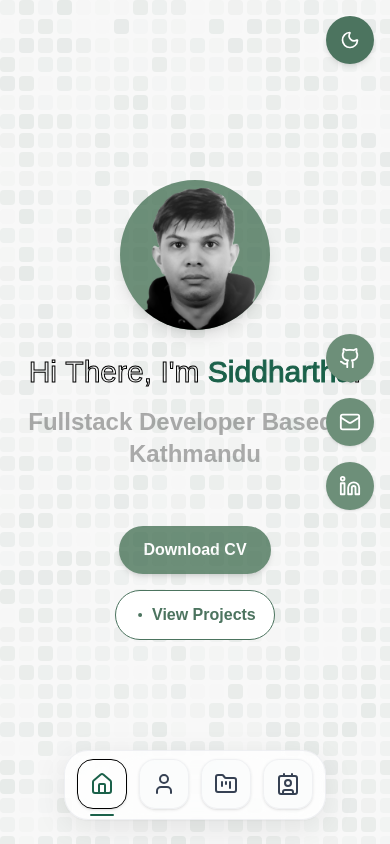
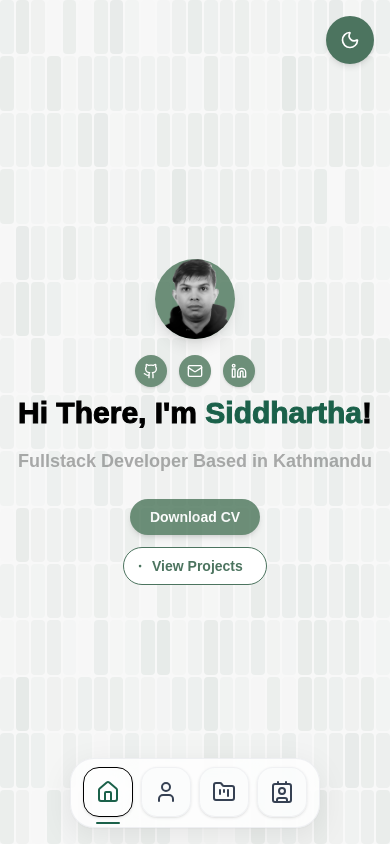
Before and after one commit to sabnocksid/portfolio, a Next.js app: page / in a window 390 px wide. Built offline with nearby package versions, Linux system fonts and the light colour scheme.

Commit message:
feat:: responsiveness

```diff
--- a/app/components/nabbar/navbar.tsx
+++ b/app/components/nabbar/navbar.tsx
@@ -1,4 +1,5 @@
 "use client";
+
 import { motion } from "framer-motion";
 import { useTheme } from "next-themes";
 
@@ -24,18 +25,18 @@ export default function Dock({
   const { theme } = useTheme();
 
   return (
-    <div className="fixed bottom-6 left-0 w-full flex justify-center z-50 pointer-events-none">
+    <div className="fixed bottom-4 sm:bottom-6 left-0 w-full flex justify-center z-50 pointer-events-none">
       <motion.div
-        className="
-          pointer-events-auto flex items-end gap-3
+        className={`
+          pointer-events-auto flex items-end gap-2 sm:gap-3
           rounded-[24px]
           border border-gray-200/60 dark:border-gray-700/40
           bg-white/80 dark:bg-gray-900/90
           backdrop-blur-2xl
           shadow-[0_8px_32px_rgba(0,0,0,0.08),0_1px_2px_rgba(0,0,0,0.04)]
           dark:shadow-[0_8px_32px_rgba(0,0,0,0.8),0_1px_2px_rgba(0,0,0,0.5)]
-          px-3 py-2.5
-        "
+          px-3 py-2.5 sm:px-4 sm:py-3
+        `}
         style={{ height: panelHeight }}
         initial={{ y: 100, opacity: 0 }}
         animate={{ y: 0, opacity: 1 }}
@@ -47,7 +48,7 @@ export default function Dock({
               e.preventDefault();
               const element = document.querySelector(item.href);
               if (element) {
-                element.scrollIntoView({ behavior: 'smooth', block: 'start' });
+                element.scrollIntoView({ behavior: "smooth", block: "start" });
               }
             }
             item.onClick?.();
@@ -67,24 +68,29 @@ export default function Dock({
                 rounded-[16px] border transition-all duration-200
                 ${
                   item.isActive
-                    ? 'border-primary-medium/60 dark:border-primary-dark/60 bg-primary-light/15 dark:bg-primary-dark/40'
-                    : 'border-gray-200/50 dark:border-gray-700/40 bg-gray-50/60 dark:bg-gray-800/60 hover:bg-gray-100/80 dark:hover:bg-gray-700/70'
+                    ? "border-primary-medium/60 dark:border-primary-dark/60 bg-primary-light/15 dark:bg-primary-dark/40"
+                    : "border-gray-200/50 dark:border-gray-700/40 bg-gray-50/60 dark:bg-gray-800/60 hover:bg-gray-100/80 dark:hover:bg-gray-700/70"
                 }
                 backdrop-blur-xl shadow-sm hover:shadow-md
-                cursor-pointer select-none group
-                overflow-visible
+                cursor-pointer select-none group overflow-visible
               `}
               whileHover={{ y: -4, scale: 1.05 }}
               whileTap={{ scale: 0.95 }}
               transition={{ type: "spring", stiffness: 400, damping: 25 }}
             >
               {/* Glow effect on hover */}
-              <div className={`
-                absolute inset-0 rounded-[16px] opacity-0 group-hover:opacity-100 transition-opacity duration-300
-                ${theme === 'dark' ? 'bg-gradient-to-br from-primary-light/15 via-primary-medium/8 to-transparent' : 'bg-gradient-to-br from-primary-light/20 via-transparent to-transparent'}
-              `} />
+              <div
+                className={`
+                  absolute inset-0 rounded-[16px] opacity-0 group-hover:opacity-100 transition-opacity duration-300
+                  ${
+                    theme === "dark"
+                      ? "bg-gradient-to-br from-primary-light/15 via-primary-medium/8 to-transparent"
+                      : "bg-gradient-to-br from-primary-light/20 via-transparent to-transparent"
+                  }
+                `}
+              />
 
-              {/* Active indicator - positioned below the icon */}
+              {/* Active indicator */}
               {item.isActive && (
                 <motion.div
                   className="absolute -bottom-2 left-1/2 -translate-x-1/2 w-6 h-0.5 rounded-full bg-primary-deep dark:bg-primary-light"
@@ -102,27 +108,29 @@ export default function Dock({
                   absolute -top-12 left-1/2 -translate-x-1/2
                   whitespace-nowrap rounded-xl
                   px-3 py-1.5 text-xs font-medium
-                  ${theme === 'dark'
-                    ? 'bg-gray-900/95 text-white border border-gray-700/50'
-                    : 'bg-white/95 text-gray-900 border border-gray-200/50'
-                  }
+                  ${theme === "dark"
+                    ? "bg-gray-900/95 text-white border border-gray-700/50"
+                    : "bg-white/95 text-gray-900 border border-gray-200/50"}
                   backdrop-blur-xl shadow-lg pointer-events-none
                   after:content-[''] after:absolute after:top-full after:left-1/2
                   after:-translate-x-1/2 after:border-[5px] after:border-transparent
-                  ${theme === 'dark'
-                    ? 'after:border-t-gray-900/95'
-                    : 'after:border-t-white/95'
+                  ${
+                    theme === "dark"
+                      ? "after:border-t-gray-900/95"
+                      : "after:border-t-white/95"
                   }
                 `}
               >
                 {item.label}
               </motion.span>
 
-              <div className={`relative z-10 transition-colors ${
-                item.isActive
-                  ? 'text-primary-deep dark:text-primary-light'
-                  : 'text-gray-700 dark:text-gray-300 group-hover:text-primary-dark dark:group-hover:text-primary-light'
-              }`}>
+              <div
+                className={`relative z-10 transition-colors ${
+                  item.isActive
+                    ? "text-primary-deep dark:text-primary-light"
+                    : "text-gray-700 dark:text-gray-300 group-hover:text-primary-dark dark:group-hover:text-primary-light"
+                }`}
+              >
                 {item.icon}
               </div>
             </Component>
--- a/app/components/sections/hero.tsx
+++ b/app/components/sections/hero.tsx
@@ -11,19 +11,21 @@ export default function Hero() {
     <section className="relative w-full h-screen flex flex-col justify-center items-center text-center px-4 overflow-hidden">
       <FlickerGrid rows={51} cols={100} squareSize={15} gap={4} color="bg-primary-medium" maxOpacity={0.1} />
 
-      <ProfileImage size={150} />
+      <ProfileImage />
 
-      <div className="mt-6">
+            <div className="md:mt-6 flex justify-center gap-6">
+        <SocialLinks />
+      </div>
+
+      <div className="mt-2 md:mt-6">
         <HeroIntro />
       </div>
 
-      <div className="mt-8 flex flex-wrap justify-center gap-4">
+      <div className="md:mt-8 flex flex-wrap justify-center gap-4">
         <CTAButtons />
       </div>
 
-      <div className="mt-6 flex justify-center gap-6">
-        <SocialLinks />
-      </div>
+
     </section>
   );
 }
--- a/app/components/sections/hero/bg-overlay.tsx
+++ b/app/components/sections/hero/bg-overlay.tsx
@@ -1,27 +1,54 @@
 "use client";
 
 import { motion } from "framer-motion";
-import { useMemo } from "react";
+import { useMemo, useState, useEffect } from "react";
 
 interface FlickerGridProps {
   rows?: number;
   cols?: number;
   squareSize?: number;
   gap?: number;
-  flickerChance?: number;
   color?: string;
   maxOpacity?: number;
 }
 
 export default function FlickerGrid({
-  rows = 20,
-  cols = 50,
-  squareSize = 10,
-  gap = 6,
-  flickerChance = 0.3,
-  color = "bg-black",
-  maxOpacity = 0.3,
+  color = "bg-primary-medium",
+  maxOpacity = 0.1,
 }: FlickerGridProps) {
+  const [rows, setRows] = useState(20);
+  const [cols, setCols] = useState(50);
+  const [squareSize, setSquareSize] = useState(10);
+  const [gap, setGap] = useState(4);
+
+  useEffect(() => {
+    const updateGrid = () => {
+      const width = window.innerWidth;
+      const height = window.innerHeight;
+
+      if (width < 640) {
+        setCols(25);
+        setRows(15);
+        setSquareSize(8);
+        setGap(2);
+      } else if (width < 1024) {
+        setCols(50);
+        setRows(25);
+        setSquareSize(10);
+        setGap(3);
+      } else {
+        setCols(100);
+        setRows(50);
+        setSquareSize(15);
+        setGap(4);
+      }
+    };
+
+    updateGrid();
+    window.addEventListener("resize", updateGrid);
+    return () => window.removeEventListener("resize", updateGrid);
+  }, []);
+
   const squares = useMemo(() => {
     const arr = [];
     for (let i = 0; i < rows * cols; i++) {
@@ -32,18 +59,22 @@ export default function FlickerGrid({
 
   return (
     <div
-      className={`absolute inset-0 grid pointer-events-none`}
+      className="absolute inset-0 grid pointer-events-none"
       style={{
-        gridTemplateColumns: `repeat(${cols}, ${squareSize}px)`,
-        gridTemplateRows: `repeat(${rows}, ${squareSize}px)`,
+        gridTemplateColumns: `repeat(${cols}, minmax(${squareSize}px, 1fr))`,
+        gridTemplateRows: `repeat(${rows}, minmax(${squareSize}px, 1fr))`,
         gap: `${gap}px`,
+        width: "100%",
+        height: "100%",
+        maxWidth: "100vw",
+        maxHeight: "100vh",
       }}
     >
       {squares.map((opacity, idx) => (
         <motion.div
           key={idx}
           className={`${color} rounded-sm`}
-          style={{ width: squareSize, height: squareSize, opacity }}
+          style={{ width: "100%", height: "100%", opacity }}
           animate={{
             opacity: [
               opacity,
--- a/app/components/sections/hero/bubbleName.tsx
+++ b/app/components/sections/hero/bubbleName.tsx
@@ -1,7 +1,7 @@
 "use client";
 
 import { motion } from "framer-motion";
-import { useState } from "react";
+import { useState, useEffect } from "react";
 import { useTheme } from "next-themes";
 
 const text = "Hi There, I'm Siddhartha!";
@@ -11,7 +11,17 @@ const nameEndIndex = nameStartIndex + name.length - 1;
 
 export default function BubbleText() {
   const [hoveredIndex, setHoveredIndex] = useState<number | null>(null);
+  const [isSmallScreen, setIsSmallScreen] = useState(true);
   const { theme } = useTheme();
+
+  useEffect(() => {
+    const handleResize = () => {
+      setIsSmallScreen(window.innerWidth < 768);
+    };
+    handleResize();
+    window.addEventListener("resize", handleResize);
+    return () => window.removeEventListener("resize", handleResize);
+  }, []);
 
   return (
     <div className="inline-flex text-3xl md:text-5xl flex-wrap font-manrope">
@@ -19,24 +29,34 @@ export default function BubbleText() {
         const isName = idx >= nameStartIndex && idx <= nameEndIndex;
 
         const outlineColor = isName
-          ? "#1b614a" // primary deep outline
+          ? "#1b614a"
           : theme === "dark"
           ? "white"
           : "black";
 
-        // --- INITIAL FILL COLOR ---
-        let fill = isName ? "#1b614a" : "transparent";
-        let weight = isName ? "font-normal" : "font-thin";
+        let fill = isName
+          ? "#1b614a"
+          : isSmallScreen
+          ? theme === "dark"
+            ? "white"
+            : "black"
+          : "transparent";
 
-        // --- HOVER EFFECT LOGIC ---
+        let weight = isName
+          ? "font-semibold md:font-normal"
+          : isSmallScreen
+          ? "font-semibold"
+          : "font-thin md:font-thin";
+
+        // Hover effects
         if (hoveredIndex === idx) {
-          fill = "#1b614a"; // deep
+          fill = "#1b614a";
           weight = "font-extrabold";
         } else if (hoveredIndex === idx - 1 || hoveredIndex === idx + 1) {
-          fill = "#325c4b"; // dark
+          fill = "#325c4b";
           weight = "font-semibold";
         } else if (hoveredIndex === idx - 2 || hoveredIndex === idx + 2) {
-          fill = "#6d8f79"; // light
+          fill = "#6d8f79";
           weight = "font-medium";
         }
 
--- a/app/components/sections/hero/cta.tsx
+++ b/app/components/sections/hero/cta.tsx
@@ -1,8 +1,5 @@
 "use client";
 
-import { Dot } from "lucide-react";
-import React from "react";
-import AnimatedButton from "./viewProjectButton";
 import ViewProjectsButton from "./viewProjectButton";
 
 interface CTAButtonsProps {
@@ -15,14 +12,16 @@ export default function CTAButtons({
   projectsLink = "#projects",
 }: CTAButtonsProps) {
   return (
-    <div className="flex flex-col sm:flex-row items-center gap-4 mt-6">
+    <div className="flex flex-col sm:flex-row items-center gap-3 sm:gap-4 mt-6">
       <a
         href={cvLink}
         download
         className="
-          px-6 py-3 rounded-full
+          px-5 py-2 sm:px-6 sm:py-3
+          rounded-full
           bg-primary-light dark:bg-primary-medium
-          text-white font-semibold
+          text-sm sm:text-base font-semibold
+          text-white
           hover:bg-primary-dark dark:hover:bg-primary-light
           transition-colors duration-200
           shadow-md
@@ -31,7 +30,7 @@ export default function CTAButtons({
         Download CV
       </a>
 
-<ViewProjectsButton projectsLink={projectsLink} />
+      <ViewProjectsButton projectsLink={projectsLink} />
     </div>
   );
 }
--- a/app/components/sections/hero/image.tsx
+++ b/app/components/sections/hero/image.tsx
@@ -1,35 +1,31 @@
-"use client"
+"use client";
 
 interface ProfileImageProps {
-  src?: string
-  alt?: string
-  size?: number
+  src?: string;
+  alt?: string;
 }
 
 export default function ProfileImage({
   src = "/sid.png",
   alt = "Profile",
-  size = 128,
 }: ProfileImageProps) {
   return (
     <div
-      className="rounded-full bg-primary-light overflow-hidden flex items-center justify-center shadow-lg"
-      style={{
-        height: size,
-        width: size,
-      }}
+      className="
+        rounded-full bg-primary-light overflow-hidden flex items-center justify-center shadow-lg
+        w-20 h-20 sm:w-24 sm:h-24 md:w-32 md:h-32 lg:w-36 lg:h-36
+      "
     >
       <img
-    src="/sid.png"
-    alt="Profile"
+        src={src}
+        alt={alt}
         className="
           h-full w-full object-cover
           filter grayscale
-      transition-transform duration-300 ease-in-out
-      hover:scale-90
-      translate-y-2
+          transition-all duration-300 ease-in-out
+          hover:scale-95 hover:grayscale-0
         "
       />
     </div>
-  )
+  );
 }
--- a/app/components/sections/hero/intro.tsx
+++ b/app/components/sections/hero/intro.tsx
@@ -8,7 +8,7 @@ export default function HeroIntro() {
     <div className="text-center space-y-4">
   <BubbleName />
 
-      <p className="text-2xl font-semibold text-center font-light text-neutral-gray dark:text-neutral-gray">
+      <p className="text-lg  md:text-2xl font-semibold text-center font-light text-neutral-gray dark:text-neutral-gray">
         Fullstack Developer Based in Kathmandu
       </p>
     </div>
--- a/app/components/sections/hero/socials.tsx
+++ b/app/components/sections/hero/socials.tsx
@@ -1,25 +1,34 @@
-"use client"
+"use client";
 
-import { Github, Mail, Linkedin } from "lucide-react"
+import { Github, Mail, Linkedin } from "lucide-react";
 
 export default function SocialLinks() {
   const links = [
     {
       href: "https://github.com/sabnocksid",
-      icon: <Github size={22} />,
+      icon: <Github className="w-4 h-4 sm:w-5 sm:h-5 md:w-6 md:h-6" />,
     },
     {
       href: "mailto:sidharthpoudel04@gmail.com",
-      icon: <Mail size={22} />,
+      icon: <Mail className="w-4 h-4 sm:w-5 sm:h-5 md:w-6 md:h-6" />,
     },
     {
       href: "https://www.linkedin.com/in/sid-harth-poudel/",
-      icon: <Linkedin size={22} />,
+      icon: <Linkedin className="w-4 h-4 sm:w-5 sm:h-5 md:w-6 md:h-6" />,
     },
-  ]
+  ];
 
   return (
-    <div className="fixed top-1/2 right-4 -translate-y-1/2 flex flex-col items-center gap-4 z-50">
+    <div
+      className="
+        flex flex-row sm:flex-col items-center justify-center
+        gap-3 sm:gap-4 md:gap-5
+        mt-4 sm:mt-0
+        md:fixed md:right-3 md:top-1/2 md:-translate-y-1/2
+        w-full sm:w-auto
+        z-50
+      "
+    >
       {links.map((item, i) => (
         <a
           key={i}
@@ -28,12 +37,12 @@ export default function SocialLinks() {
           rel="noopener noreferrer"
           className="
             flex items-center justify-center
-            w-12 h-12 rounded-full
+            w-8 h-8 sm:w-10 sm:h-10 md:w-12 md:h-12
+            rounded-full
             bg-primary-light dark:bg-primary-medium
-            text-white dark:text-white
-            transition-all duration-200
-            shadow-sm
-            hover:shadow-md hover:scale-105
+            text-white
+            shadow-sm transition-all duration-200
+            hover:scale-110 hover:shadow-md
             hover:bg-primary-dark dark:hover:bg-primary-light
           "
         >
@@ -41,5 +50,5 @@ export default function SocialLinks() {
         </a>
       ))}
     </div>
-  )
+  );
 }
--- a/app/components/sections/hero/viewProjectButton.tsx
+++ b/app/components/sections/hero/viewProjectButton.tsx
@@ -1,38 +1,60 @@
 "use client";
 
 import { motion } from "framer-motion";
-import { ArrowDown, ArrowRight, Dot } from "lucide-react";
+import { ArrowDown, Dot } from "lucide-react";
 
 interface ViewProjectsButtonProps {
   projectsLink: string;
 }
 
 export default function ViewProjectsButton({ projectsLink }: ViewProjectsButtonProps) {
-return (
+  return (
     <a
       href={projectsLink}
-      className="group relative inline-flex w-40 cursor-pointer text-md overflow-hidden rounded-full border bg-card dark:bg-card-dark p-3 text-center font-semibold text-primary-medium transition-transform duration-300 hover:scale-105 active:scale-95"
+      className="
+        group relative inline-flex w-36 sm:w-40 md:w-44
+        cursor-pointer text-sm sm:text-md md:text-base
+        overflow-hidden rounded-full border
+        bg-card dark:bg-card-dark p-2 sm:p-3
+        text-center font-semibold text-primary-medium
+        transition-transform duration-300 hover:scale-105 active:scale-95
+      "
     >
       <motion.span
         className="flex items-center transition-all duration-500 ease-out group-hover:translate-y-8 group-hover:opacity-0"
       >
-        <Dot /> View Projects
+        <Dot size={16} className="mr-1" /> View Projects
       </motion.span>
+
       <motion.div
-        className="absolute top-0 left-0 z-10 flex h-full w-full items-center justify-center gap-2 -translate-y-8 opacity-0 transition-all duration-500 ease-out group-hover:translate-y-0 group-hover:opacity-100"
+        className="
+          absolute top-0 left-0 z-10 flex h-full w-full items-center justify-center gap-2
+          -translate-y-8 opacity-0 transition-all duration-500 ease-out
+          group-hover:translate-y-0 group-hover:opacity-100
+        "
       >
-        <span>View Projects</span>
+        <span className="text-sm sm:text-md md:text-base">View Projects</span>
         <motion.div
-          className="bg-primary-medium h-5 w-5 rounded-full text-white items-center justify-center flex"
-          whileHover={{ scale: 1.1, rotate: 90 }}
+          className="
+            bg-primary-medium h-5 w-5 rounded-full
+            flex items-center justify-center text-white
+          "
+          whileHover={{ scale: 1.2, rotate: 90 }}
           transition={{ duration: 0.3 }}
         >
-          <ArrowDown size={16}  />
+          <ArrowDown size={16} />
         </motion.div>
       </motion.div>
+
       <motion.div
-        className="absolute left-[20%] top-[40%] h-2 w-2 scale-100 rounded-lg bg-primary transition-all duration-500 ease-in-out group-hover:left-0 group-hover:top-0 group-hover:h-full group-hover:w-full group-hover:scale-[1.8] group-hover:rounded-full"
-      ></motion.div>
+        className="
+          absolute left-[20%] top-[40%] h-2 w-2 scale-100
+          rounded-lg bg-primary transition-all duration-500 ease-in-out
+          group-hover:left-0 group-hover:top-0
+          group-hover:h-full group-hover:w-full
+          group-hover:scale-[1.8] group-hover:rounded-full
+        "
+      />
     </a>
   );
 }
```
Lines whose indentation alone changed are shown as unchanged.
